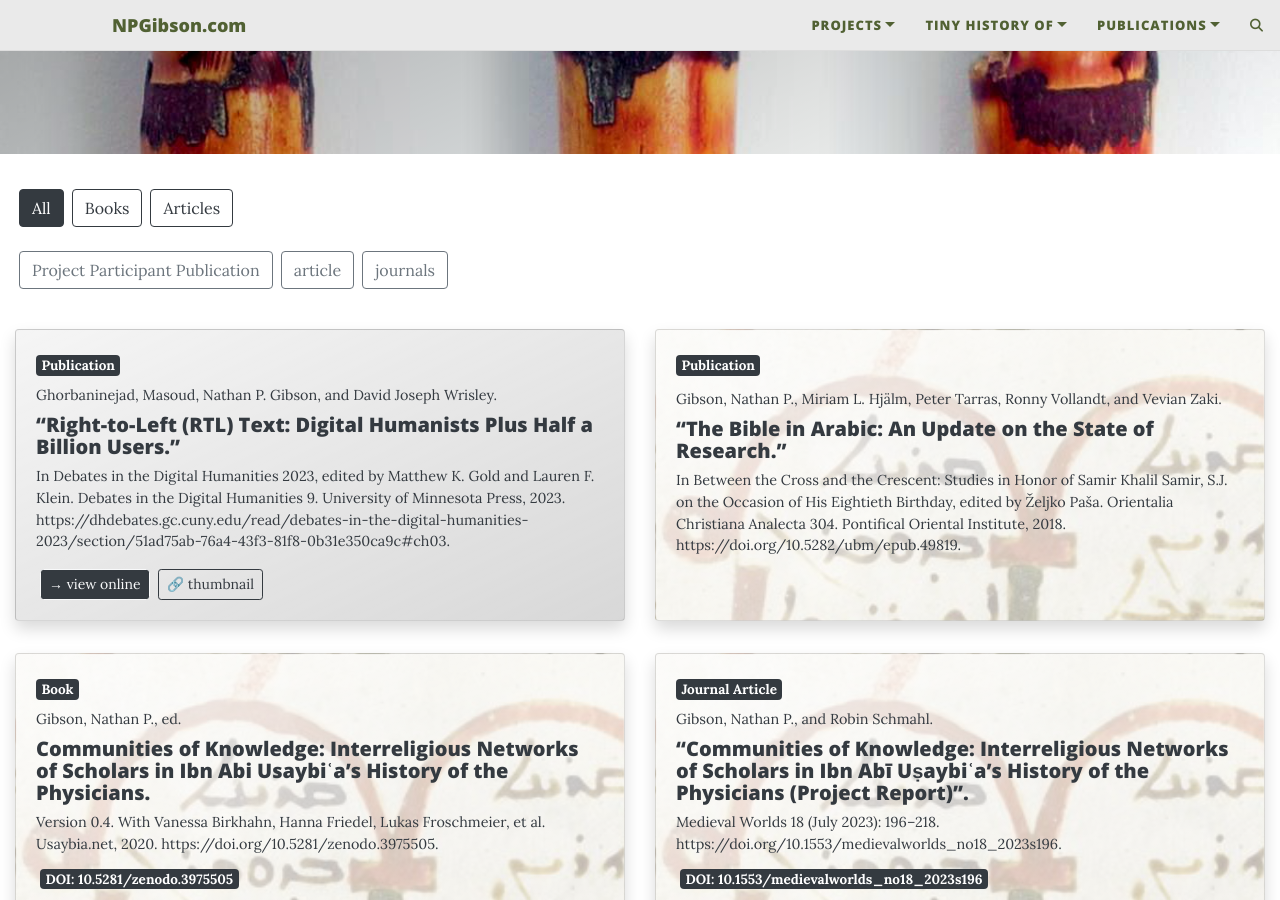
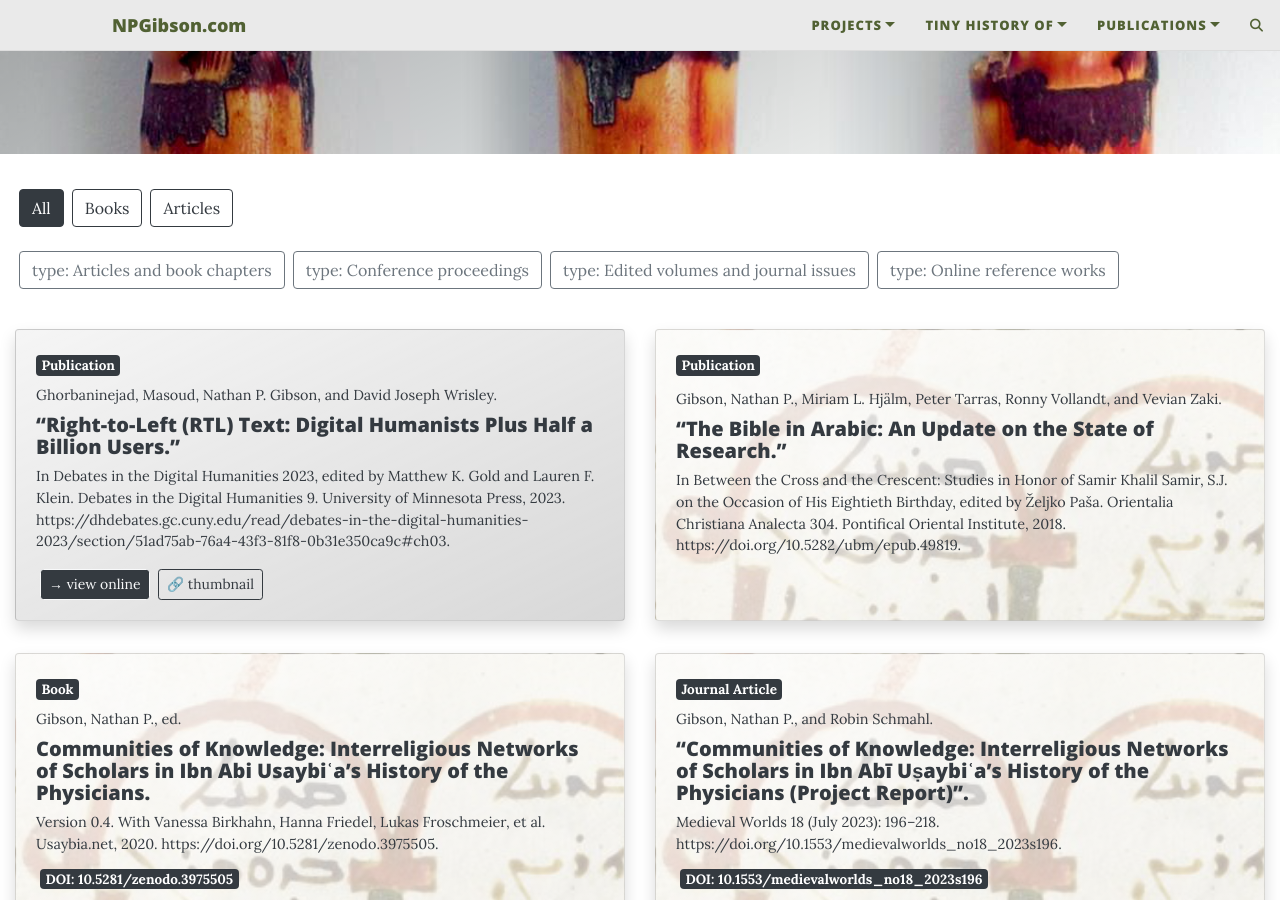
Before and after one commit to nathangibson/nathangibson.github.io, a Jekyll site: the page built from publications.md, in a window 1280 px wide and 900 px high, scrolled down 487 px. Built offline with Jekyll 4.4.1, drawn with Linux system fonts in a browser that asks for light colours; comment, search, counter and statistics services are not loaded.

Commit message:
Update publications.yaml

```diff
--- a/_data/publications.yaml
+++ b/_data/publications.yaml
@@ -130,6 +130,7 @@ references:
   publisher-place: Minneapolis
   tags:
     - 'group: publications'
+    - 'type: Articles and book chapters'
   title: 'Right-to-Left (RTL) Text: Digital Humanists Plus Half a Billion Users'
   type: chapter
   URL: >-
@@ -238,6 +239,7 @@ references:
   publisher-place: Rome
   tags:
     - 'group: publications'
+    - 'type: Articles and book chapters'
   title: 'The Bible in Arabic: An Update on the State of Research'
   type: chapter
   URL: https://doi.org/10.5282/ubm/epub.49819
@@ -420,6 +422,7 @@ references:
   publisher-place: Munich
   tags:
     - 'group: publications'
+    - 'type: Online reference works'
   title: >-
     Communities of Knowledge: Interreligious Networks of Scholars in Ibn Abi
     Usaybiʿa’s History of the Physicians
@@ -443,7 +446,7 @@ references:
   page: 196–218
   tags:
     - 'group: publications'
-    - journals
+    - 'type: Articles and book chapters'
   title: "Communities of Knowledge: Interreligious Networks of Scholars in Ibn Abī Uṣaybiʿa's\_History of the Physicians (Project Report)"
   type: article-journal
   URL: https://doi.org/10.1553/medievalworlds_no18_2023s196
@@ -502,6 +505,7 @@ references:
   publisher-place: London
   tags:
     - 'group: publications'
+    - 'type: Articles and book chapters'
   title: Cross-communal scholarly interactions
   type: chapter
   URL: https://doi.org/10.4324/9781315170718-65
@@ -614,7 +618,7 @@ references:
   source: www.balisage.net
   tags:
     - 'group: publications'
-    - Project Participant Publication
+    - 'type: Conference proceedings'
   title: Encoding Western and Non-Western Names for Ancient Syriac Authors
   type: paper-conference
   URL: >-
@@ -859,11 +863,11 @@ references:
   language: en
   note: '59'
   page: 59–72
-  publisher: "Verlag der Ã\x96sterreichischen Akademie der Wissenschaften"
+  publisher: Verlag der Österreichischen Akademie der Wissenschaften
   publisher-place: Wien
   tags:
     - 'group: publications'
-    - journals
+    - 'type: Articles and book chapters'
   title: >-
     Knowledge Collaboration among Jews, Christians, Zoroastrians, and Muslims in
     the Abbasid Near East: Introduction
@@ -950,7 +954,7 @@ references:
   page: 246–270
   tags:
     - 'group: publications'
-    - journals
+    - 'type: Articles and book chapters'
   title: >-
     Labeling Religious Affiliation in Ibn Abī Uṣaybiʿa's *History of
     Physicians*: A Quest
@@ -1020,8 +1024,8 @@ references:
       day: 30
   language: en
   tags:
-    - article
     - 'group: publications'
+    - 'type: Articles and book chapters'
   title: >-
     From Manuscript Catalogues to a Handbook of Syriac Literature: Modeling an
     Infrastructure for Syriaca.org
@@ -1109,8 +1113,8 @@ references:
   publisher: Brill
   publisher-place: Leiden
   tags:
-    - article
     - 'group: publications'
+    - 'type: Articles and book chapters'
   title: A Mid-Ninth-Century Arabic Translation of Isaiah? Glimpses from al-Jāḥiẓ
   type: chapter
   URL: https://doi.org/10.1163/9789004347403_015
@@ -1157,6 +1161,7 @@ references:
   source: hcommons.org
   tags:
     - 'group: publications'
+    - 'type: Articles and book chapters'
   title: 'Modeling a Body of Literature in TEI: The New Handbook of Syriac Literature'
   title-short: Modeling a Body of Literature in TEI
   type: article-journal
@@ -1338,6 +1343,7 @@ references:
   publisher-place: Syriaca.org
   tags:
     - 'group: publications'
+    - 'type: Online reference works'
   title: The New Handbook of Syriac Literature
   type: book
   URL: http://syriaca.org/nhsl
@@ -1804,6 +1810,7 @@ references:
   publisher-place: Syriaca.org
   tags:
     - 'group: publications'
+    - 'type: Online reference works'
   title: A Guide to Syriac Authors
   type: book
   URL: http://syriaca.org/authors
@@ -1826,6 +1833,7 @@ references:
   publisher-place: Syriaca.org
   tags:
     - 'group: publications'
+    - 'type: Online reference works'
   title: The Syriac Biographical Dictionary
   type: book
   URL: http://syriaca.org/persons
@@ -1866,6 +1874,7 @@ references:
   source: Open WorldCat
   tags:
     - 'group: publications'
+    - 'type: Articles and book chapters'
   title: >-
     Inquiring of “Beelzebub”: Timothy and al-Jāḥiẓ on Christians in the ʿAbbāsid
     Legal System
@@ -1898,7 +1907,7 @@ references:
   publisher-place: Wien
   tags:
     - 'group: publications'
-    - journals
+    - 'type: Edited volumes and journal issues'
   title: >-
     Knowledge Collaboration among Jews, Christians, Zoroastrians, and Muslims in
     the Abbasid Near East I [thematic section]
@@ -1929,7 +1938,7 @@ references:
   publisher-place: Wien
   tags:
     - 'group: publications'
-    - journals
+    - 'type: Edited volumes and journal issues'
   title: >-
     Knowledge Collaboration among Jews, Christians, Zoroastrians, and Muslims in
     the Abbasid Near East II [thematic section]
@@ -2041,6 +2050,7 @@ references:
   language: en
   tags:
     - 'group: publications'
+    - 'type: Articles and book chapters'
   title: Modeling a Born-Digital Factoid Prosopography using the TEI and Linked Data
   type: article-journal
   URL: https://journals.openedition.org/jtei/3979
@@ -2103,6 +2113,7 @@ references:
   publisher-place: Munich
   tags:
     - 'group: publications'
+    - 'type: Online reference works'
   title: >-
     Bibliography of the Arabic Bible: A Classified and Annotated History of
     Scholarship
```
